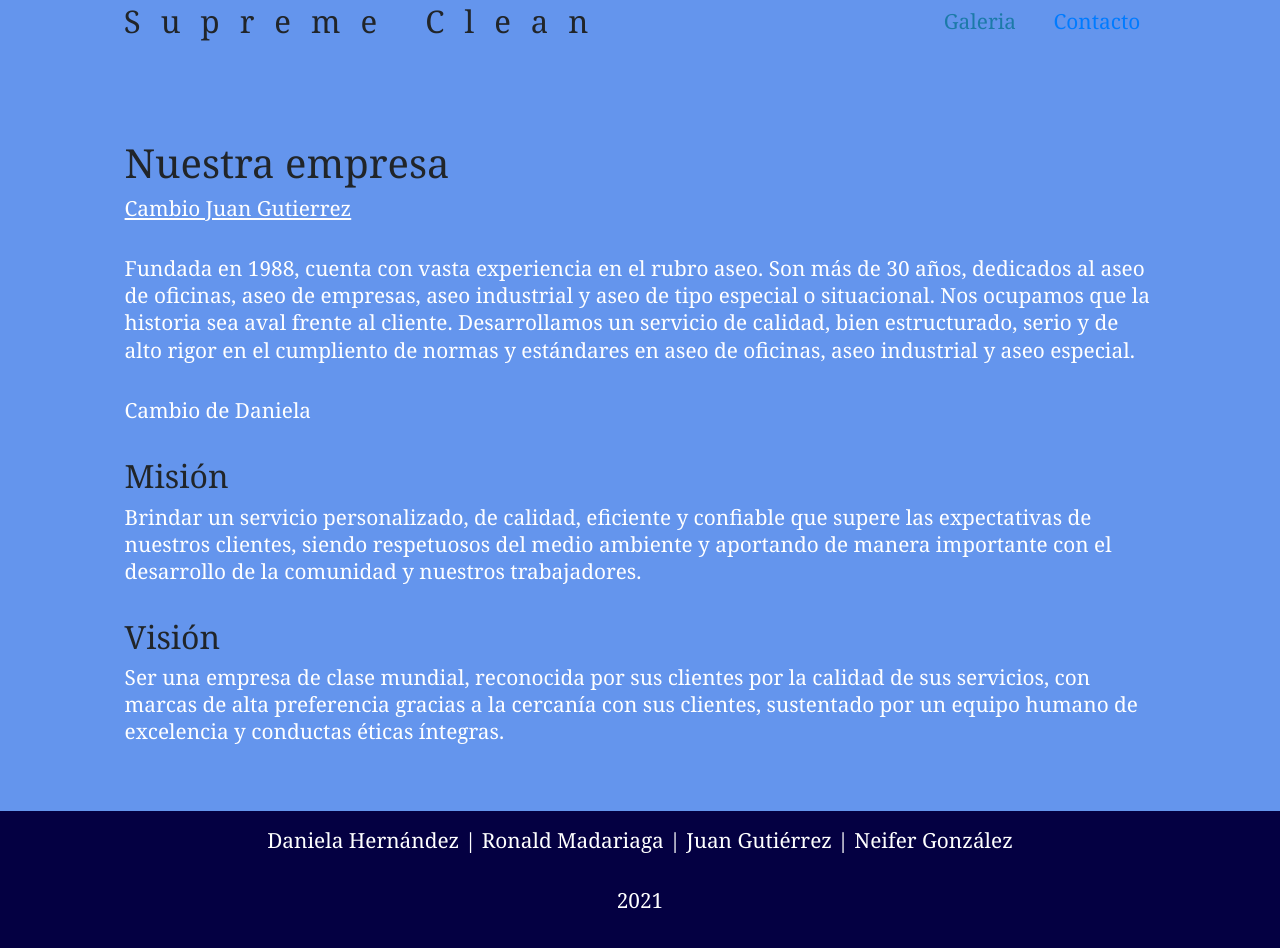
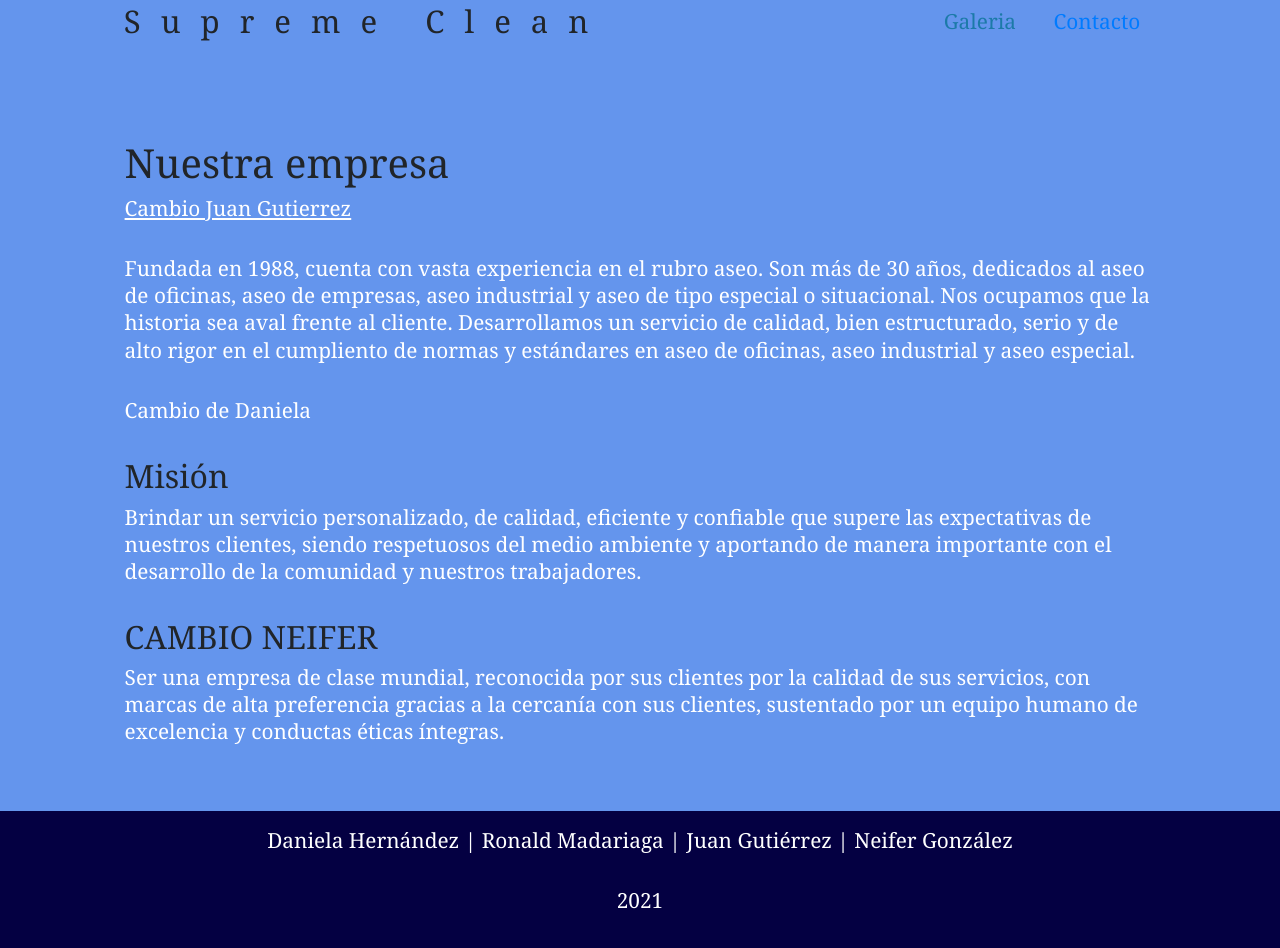
Before and after one commit to PrintRonald/ProyectoGrupalGithub, a plain HTML site: page Sprint Grupal 1/index.html in a window 1280 px wide. Drawn offline with nearby package versions, Linux system fonts and the light colour scheme.

Commit message:
cambio neifer
cambio neifer

```diff
--- a/Sprint Grupal 1/index.html
+++ b/Sprint Grupal 1/index.html
@@ -28,7 +28,7 @@
             <p>Cambio de Daniela</p>
             <h2>Misión</h2>
             <p>Brindar un servicio personalizado, de calidad, eficiente y confiable que supere las expectativas de nuestros clientes, siendo respetuosos del medio ambiente y aportando de manera importante con el desarrollo de la comunidad y nuestros trabajadores.</p>
-            <h2>Visión</h2>
+            <h2>CAMBIO NEIFER</h2>
             <p>Ser una empresa de clase mundial, reconocida por sus clientes por la calidad de sus servicios, con marcas de alta preferencia gracias a la cercanía con sus clientes, sustentado por un equipo humano de excelencia y conductas éticas íntegras.</p>
         </div>
     </main>
```
